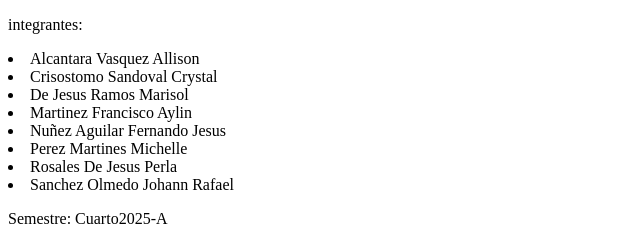
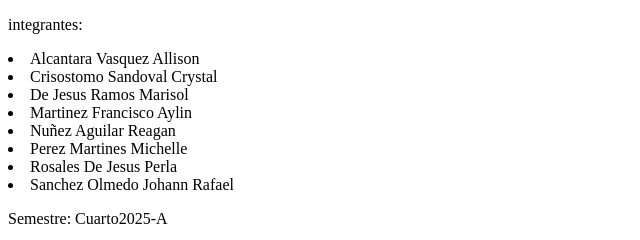
Before and after one commit to Xreag4n/Volleyball, a plain HTML site: page index.html in a window 1280 px wide. Shown: the top 240 px of the page, 0-640 px from the left. Drawn offline with Linux system fonts and the light colour scheme.

Commit message:
Update index.html

```diff
--- a/index.html
+++ b/index.html
@@ -11,7 +11,7 @@
     <li>Crisostomo Sandoval Crystal</li>
     <li>De Jesus Ramos Marisol</li>
     <li>Martinez Francisco Aylin</li>
-    <li>Nuñez Aguilar Fernando Jesus</li>
+    <li>Nuñez Aguilar Reagan</li>
     <li>Perez Martines Michelle</li>
     <li>Rosales De Jesus Perla</li>
     <li>Sanchez Olmedo Johann Rafael</li>
```
